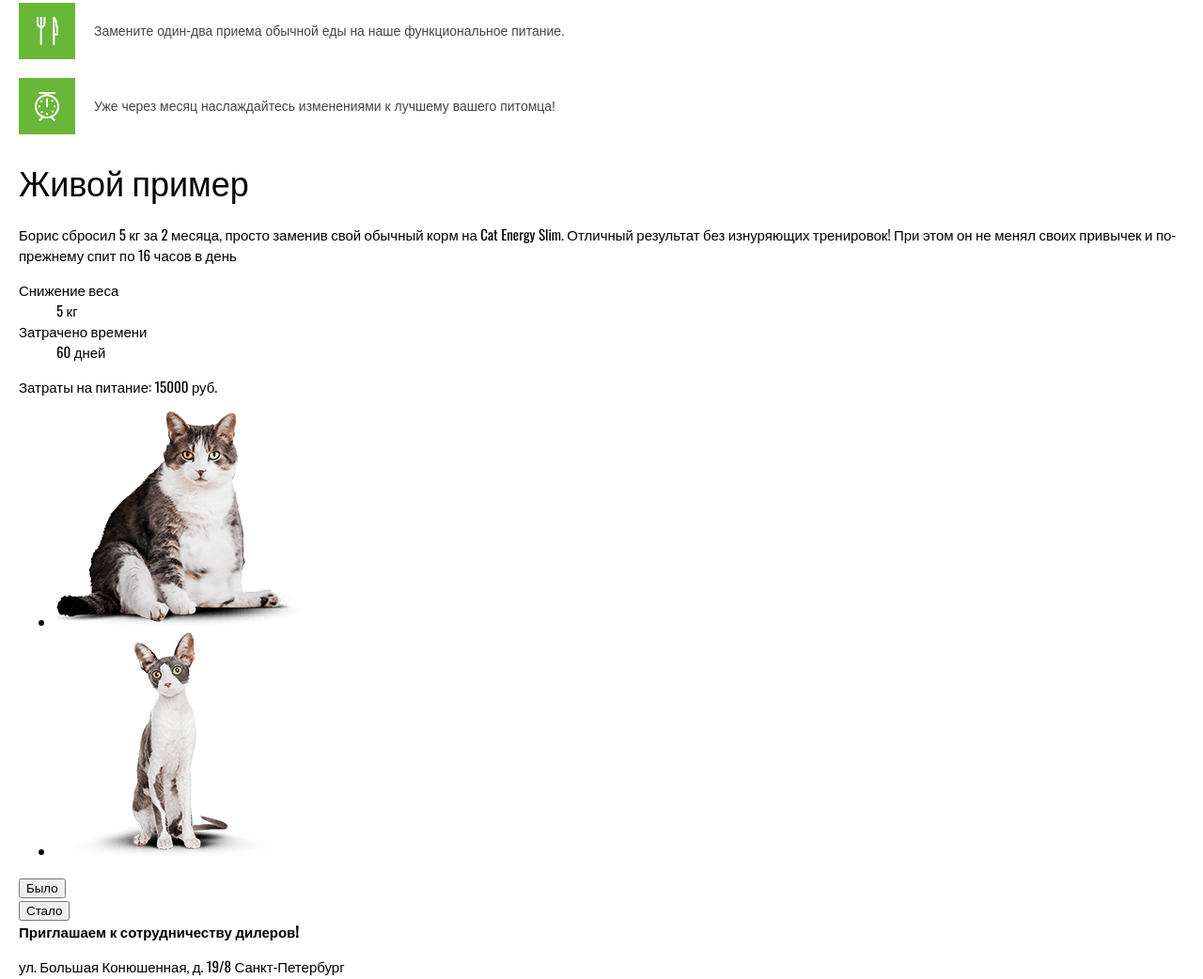
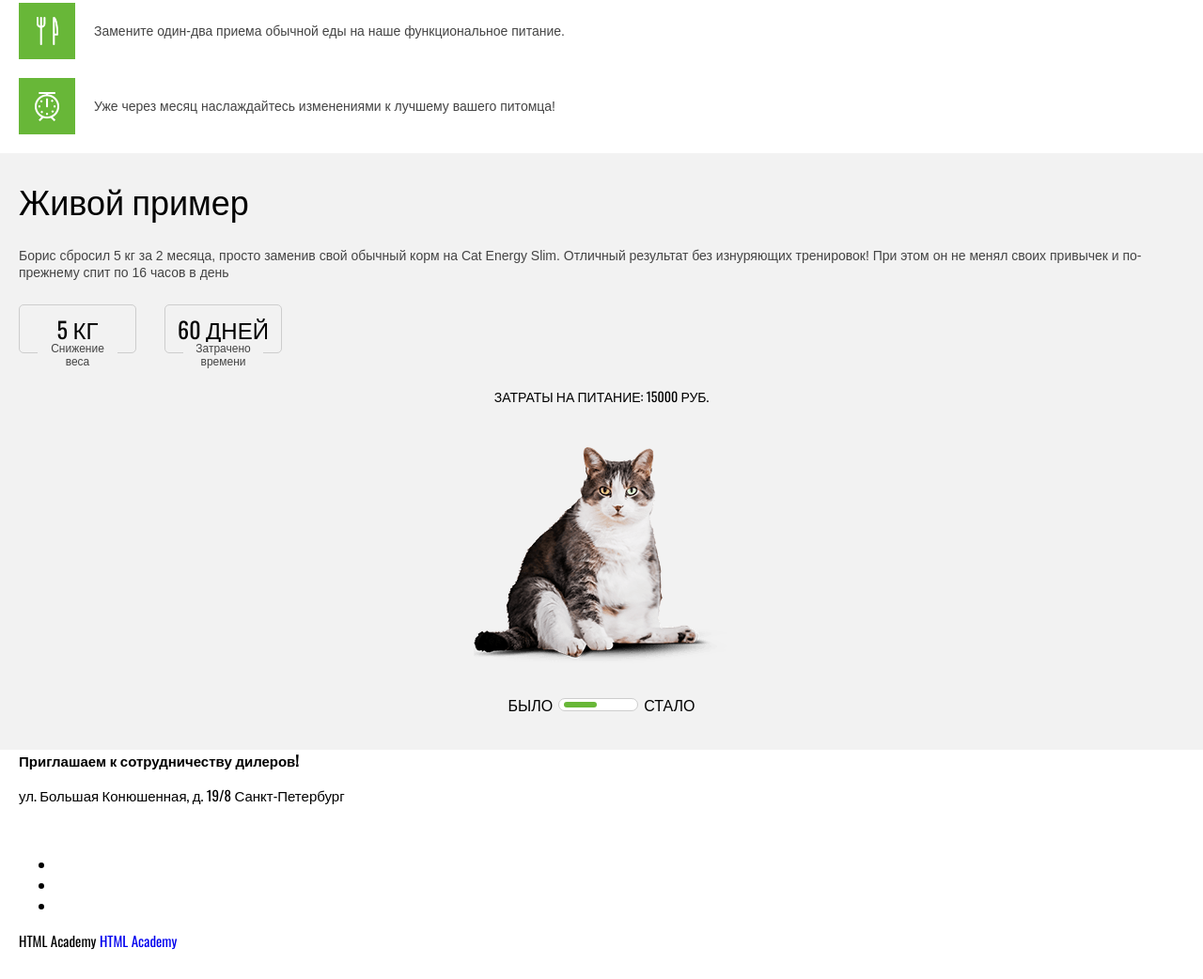
Before and after one commit to kalinatimka/cat-energy, a website: page src/index.html in a window 1280 px wide. Shown: the part 1432-2474 px from the top of the page at 94% size. After the commit the page ends 2444 px from the top, so only its background shows below. Drawn offline with nearby package versions, Linux system fonts and the light colour scheme; files that its build step writes are made by us from their sources.

Commit message:
Стилизовал мобильную версию секции "Живой пример"

```diff
--- a/src/sass/style.scss
+++ b/src/sass/style.scss
@@ -15,7 +15,7 @@
 body{
   margin: 0;
   padding: 0;
-
+  min-width: 320px;
   font-family: "Oswald", "Arial", sans-serif;
   font-weight: 300;
   font-size: 15px;
@@ -245,3 +245,133 @@ input[type="radio"].visually-hidden {
   right: 0;
   bottom: 0;
 }
+
+.example {
+  background-color: #f2f2f2;
+  padding-bottom: 35px;
+}
+
+.example__main-header {
+  padding: 20px 0;
+}
+
+.example__description {
+  margin: 0;
+  font-family: 'Arial', serif;
+  font-size: 14px;
+  line-height: 18px;
+  color: #444444;
+  margin-bottom: 25px;
+}
+
+.example__parameters {
+  margin: 0;
+  text-align: center;
+  display: flex;
+  margin-bottom: 35px;
+}
+
+.example__parameters div {
+  display: flex;
+  width: 125px;
+  align-items: center;
+  justify-content: center;
+  flex-direction: column;
+  border: 1px solid #cdcdcd;
+  border-radius: 5px;
+  position: relative;
+  box-sizing: border-box;
+  margin-right: 30px;
+}
+
+.example__parameters div:last-child {
+  margin-right: 0;
+}
+
+.example__parameters dd {
+  order: 1;
+  margin: 0;
+  font-size: 24px;
+  line-height: 24px;
+  text-transform: uppercase;
+  padding: 13px 0px;
+}
+
+.example__parameters dt {
+  position: absolute;
+  bottom: -17px;
+  background-color: #f2f2f2;
+  order: 2;
+  display: block;
+  width: 85px;
+  font-family: Arial, sans-serif;
+  font-size: 12px;
+  color: #444444;
+}
+
+.example__expences {
+  margin: 0;
+  text-transform: uppercase;
+  text-align: center;
+  font-size: 14px;
+  margin-bottom: 35px;
+}
+
+.slider__image-wrapper {
+  margin: 0;
+  padding: 0;
+  list-style: none;
+  height: 240px;
+  width: 100%;
+  display: flex;
+  overflow: hidden;
+  margin-bottom: 30px;
+}
+
+.slider__image-wrapper li {
+  width: 100%;
+  position: relative;
+  flex-shrink: 0;
+  // transform: translateX(-100%);
+}
+
+.slider__image {
+  position: absolute;
+  max-width: 100%;
+  max-height: 100%;
+  margin: auto;
+  left: 0;
+  right: 0;
+  bottom: 0;
+}
+
+.slider__controls {
+  display: flex;
+  align-items: center;
+  justify-content: center;
+}
+
+.slider__button {
+  border: 0;
+  background-color: transparent;
+  text-transform: uppercase;
+  font-family: inherit;
+  font-size: 16px;
+}
+
+.slider__progress-bar {
+  width: 85px;
+  height: 14px;
+  box-sizing: border-box;
+  border: 1px solid #cdcdcd;
+  border-radius: 15px;
+  background-color: #ffffff;
+  padding: 3px 5px;
+}
+
+.slider__toddler {
+  height: 6px;
+  width: 35px;
+  background-color: #68b738;
+  border-radius: 15px;
+}
```
